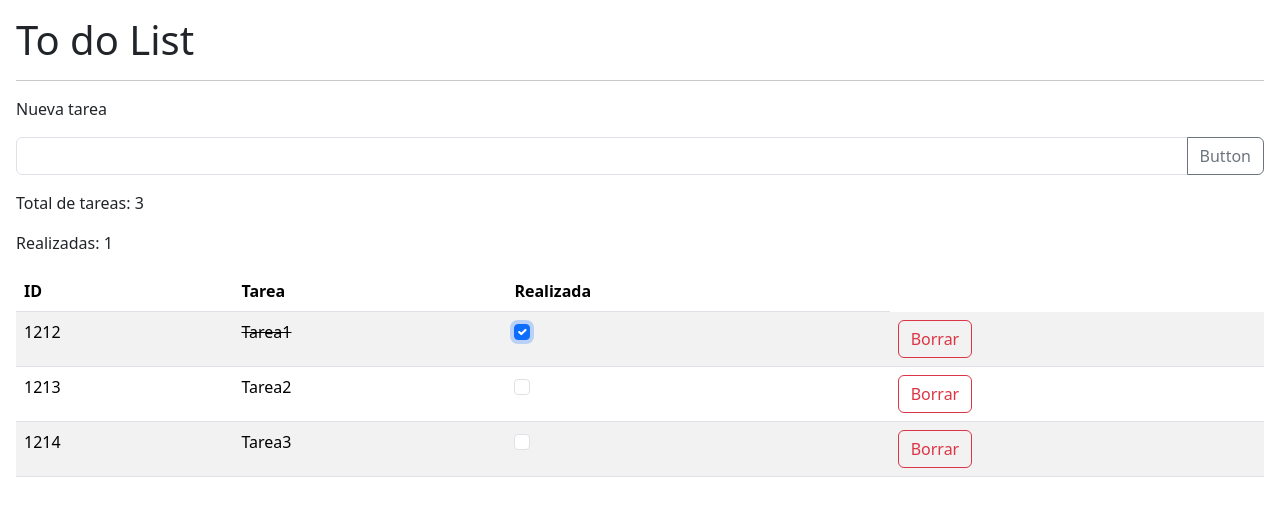
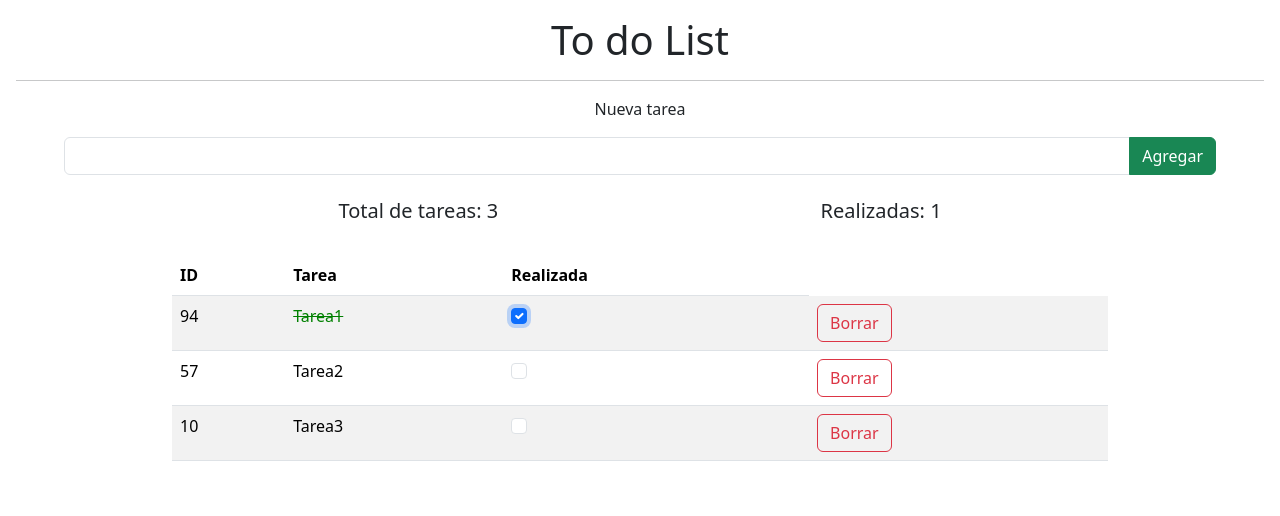
Before and after one commit to JorgeArandaP/DESAFIO5_JS, a plain HTML site: page index.html in a window 1280 px wide. Both pictures are taken after a click on the checkbox 522 px from the left and 332 px from the top of the page. Drawn offline with nearby package versions, Linux system fonts and the light colour scheme.

Commit message:
Se realizaron cambios de diseno

```diff
--- a/assets/js/script.js
+++ b/assets/js/script.js
@@ -1,16 +1,16 @@
 const tareas = [
     {
-        id: 1212,
+        id:  Math.floor(Math.random() * 90) + 10,
         descrip: 'Tarea1',
         realizada: false,
     },
     {
-        id: 1213,
+        id:  Math.floor(Math.random() * 90) + 10,
         descrip: 'Tarea2',
         realizada: false,
     },
     {
-        id: 1214,
+        id:  Math.floor(Math.random() * 90) + 10,
         descrip: 'Tarea3',
         realizada: false,
     }
@@ -30,7 +30,7 @@ function renderTarea() {
         html += `
         <tr>
             <td scope="row">${tarea.id}</th>
-            <td id="${tarea.id}" style="${tarea.realizada ? 'text-decoration: line-through': ''}">${tarea.descrip}</td>
+            <td id="${tarea.id}" style="${tarea.realizada ? 'text-decoration: line-through; color: green': ''}">${tarea.descrip}</td>
             <th><input onclick="cambiar(this, ${tarea.id})" class="form-check-input" type="checkbox" ${tarea.realizada ? 'checked' : '' } value="" id="defaultCheck1" }></th>
             <th><button onclick="borrar(${tarea.id})" type="button" class="btn btn-outline-danger">Borrar</button></th>
         </tr>`;
@@ -38,21 +38,21 @@ function renderTarea() {
     listaDeTareas.innerHTML = html;
 
     let html1 = `
-    <p>Total de tareas: ${tareas.length}</p>
-    <p>Realizadas: ${tareas.filter(tarea => tarea.realizada == true).length}</p>`;
+    <p class="h5">Total de tareas: ${tareas.length}</p>
+    <p class="h5">Realizadas: ${tareas.filter(tarea => tarea.realizada == true).length}</p>`;
     resTareas.innerHTML = html1;
 }
 
 function renderResumen() {
     let html1 = `
-    <p>Total de tareas: ${tareas.length}</p>
-    <p>Realizadas: ${tareas.filter(tarea => tarea.realizada == true).length}</p>`;
+    <p class="h5">Total de tareas: ${tareas.length}</p>
+    <p class="h5"x>Realizadas: ${tareas.filter(tarea => tarea.realizada == true).length}</p>`;
     resTareas.innerHTML = html1;
 }
 
 btnAgregar.addEventListener('click', () => {
     const nuevaTarea = tareaInput.value
-    tareas.push({id: Date.now(), descrip: nuevaTarea, realizada: false})
+    tareas.push({id: Math.floor(Math.random() * 90) + 10, descrip: nuevaTarea, realizada: false})
     tareaInput.value = '';
     renderTarea()
 
@@ -73,9 +73,11 @@ function cambiar(checkbox, id) {
     const tareaRealizada = document.getElementById(parrafo)
     if (esClickeado) {
         tareaRealizada.style.textDecoration = 'line-through';
+        tareaRealizada.style.color = 'green';
     }
     else {
         tareaRealizada.style.textDecoration = 'none';
+        tareaRealizada.style.color = 'black';
     }
     renderResumen()
 }
--- a/index.html
+++ b/index.html
@@ -9,19 +9,19 @@
     <link href="./assets/css/style.css" rel="stylesheet">
 </head>
 <body>
-    <h1>To do List</h1>
+    <h1 class="px-4 d-flex justify-content-center">To do List</h1>
     <hr>
-    <p>Nueva tarea</p>
-    <div class="input-group mb-3">
+    <p class="px-4 d-flex justify-content-center">Nueva tarea</p>
+    <div class="input-group mb-3 px-5">
         <input id='nuevaTarea' type="text" class="form-control" placeholder="" aria-label="Recipient's username" aria-describedby="button-addon2">
-        <button class="btn btn-outline-secondary" type="button" id="agregarTarea">Button</button>
+        <button class="btn  btn-success" type="button" id="agregarTarea">Agregar</button>
     </div>
-    <div id="resumenTareas">
-      <p>Total de tareas: </p>
-      <p>Realizadas:</p>
+    <div id="resumenTareas" class=" d-flex justify-content-evenly mt-4 mb-4">
+      <p class="h5">Total de tareas: </p>
+      <p class="h5">Realizadas:</p>
     </div>
-
-    <table  class="table table-striped">
+    <div class="d-flex justify-content-center">
+      <table  class="table table-striped px-4 w-75">
           <thead>
             <tr>
               <th scope="col">ID</th>
@@ -35,7 +35,7 @@
 
           </tbody>
         </table>
-
+    </div>
     <script src="./assets/js/script.js"></script>
 
 </body>
```
Lines whose indentation alone changed are shown as unchanged.
